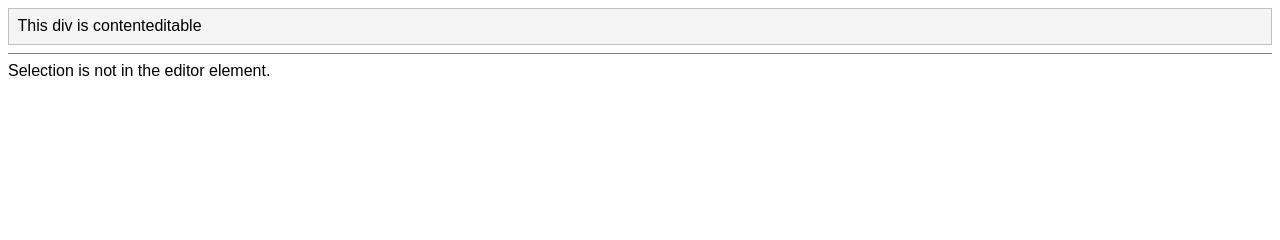
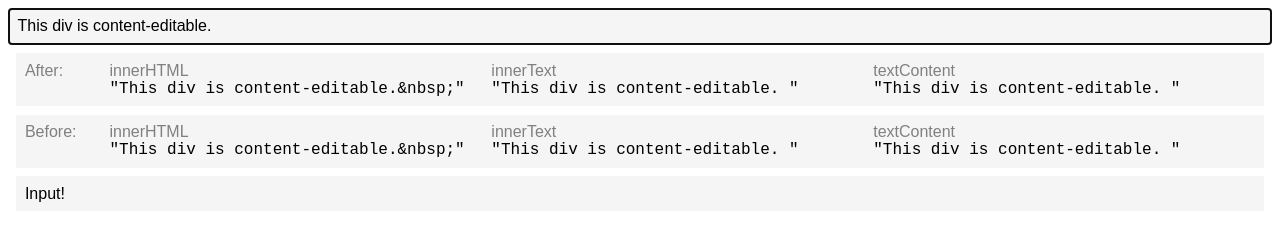
Before and after one commit to TomasHubelbauer/contenteditable, a plain HTML site: page index.html in a window 1280 px wide. Drawn offline with Linux system fonts and the light colour scheme.

Commit message:
Improve debugging and capture more findings

```diff
--- a/index.css
+++ b/index.css
@@ -15,3 +15,47 @@ hr {
   border: none;
   height: 1px;
 }
+
+#historyDiv > div {
+  background: whitesmoke;
+  display: flex;
+  margin: 1ex;
+  padding: 1ex;
+}
+
+#historyDiv > div > div {
+  flex: 1;
+  font-family: monospace;
+}
+
+#historyDiv > div.before::before {
+  color: gray;
+  content: 'Before:';
+  display: inline-block;
+  width: 10ex;
+}
+
+#historyDiv > div.after::before {
+  color: gray;
+  content: 'After:';
+  display: inline-block;
+  width: 10ex;
+}
+
+#historyDiv > div > div::before {
+  color: gray;
+  display: block;
+  font: icon;
+}
+
+#historyDiv > div > div:nth-child(1)::before {
+  content: 'innerHTML';
+}
+
+#historyDiv > div > div:nth-child(2)::before {
+  content: 'innerText';
+}
+
+#historyDiv > div > div:nth-child(3)::before {
+  content: 'textContent';
+}
--- a/index.html
+++ b/index.html
@@ -7,7 +7,7 @@
     <link rel="stylesheet" href="index.css" />
   </head>
   <body>
-    <div id="editorDiv" contenteditable="true">This div is contenteditable</div>
+    <div id="editorDiv" contenteditable="true"></div>
     <div id="historyDiv"></div>
   </body>
 </html>
--- a/index.js
+++ b/index.js
@@ -1,32 +1,11 @@
 window.addEventListener('load', () => {
+  const historyDiv = document.getElementById('historyDiv');
   const editorDiv = document.getElementById('editorDiv');
   editorDiv.addEventListener('input', handleEditorDivInput);
+  editorDiv.focus();
 
-  const historyDiv = document.getElementById('historyDiv');
-
-  handleEditorDivInput();
-
-  function log(message) {
-    const messageDiv = document.createElement('div');
-    messageDiv.textContent = message;
-    historyDiv.insertAdjacentElement('afterbegin', messageDiv);
-    historyDiv.insertAdjacentElement('afterbegin', document.createElement('hr'));
-  }
-
-  function printRange(/** @type {Range} */ range) {
-    const pairs = [];
-    for (const key in range) {
-      const type = typeof range[key];
-      if (type === 'function') {
-        continue;
-      }
-
-      const value = range[key];
-      pairs.push(`${key} = ${value}`)
-    }
-
-    return pairs.join(' ');
-  }
+  // Simulate the initial input
+  document.execCommand('insertText', false, 'This div is content-editable. ');
 
   function process(/** @type {HTMLElement} */ editorElement) {
     const selection = document.getSelection();
@@ -58,22 +37,57 @@ window.addEventListener('load', () => {
       throw new Error('Range is not collapsed to a caret.');
     }
 
-    // Remove <br> elements because they are redundant as <div> are also introduced when splitting lines
-    // TODO: Do this recursively because splitting a line wraps existing into a div and introduces a new div with a br in it
-    // TODO: Fix this also removing white space at the end of the content (which is separate from the <br>)
-    // NOTE: Using replaceWith(' ') instead of remove does not solve this completely but makes it only happen once
+    // Flatten the HTML structure
+    // TODO: Do this recursively and keep track of whether the child is a direct descendant or not
     for (const element of editorElement.children) {
-      if (element.tagName === 'BR') {
-        element.remove();
+      const key = `${element.tagName.toLowerCase()}${[...element.attributes].map(a => ` ${a.name}=${a.value}`).join('')}`;
+      switch (key) {
+        case 'br': {
+          // TODO: Try removing when in `div`, keep when direct child of the editor otherwise trailing space loss
+          break;
+        }
+        case 'div': {
+          // TODO: Do nothing?
+          break;
+        }
+        default: {
+          throw new Error(`Unexpected element ${key}.`);
+        }
       }
     }
+  }
 
-    log(`Content: "${editorElement.innerHTML}"`);
+  function log(/** @type {string} */ message) {
+    const div = document.createElement('div');
+    div.textContent = message;
+    historyDiv.insertAdjacentElement('afterbegin', div);
+  }
+
+  function debug(/** @type {string} */ className) {
+    const div = document.createElement('div');
+    div.className = className;
+
+    const innerHtmlDiv = document.createElement('div');
+    innerHtmlDiv.textContent = JSON.stringify(editorDiv.innerHTML);
+    div.append(innerHtmlDiv);
+
+    const innerTextDiv = document.createElement('div');
+    innerTextDiv.textContent = JSON.stringify(editorDiv.innerText);
+    div.append(innerTextDiv);
+
+    const textContentDiv = document.createElement('div');
+    textContentDiv.textContent = JSON.stringify(editorDiv.textContent);
+    div.append(textContentDiv);
+
+    historyDiv.insertAdjacentElement('afterbegin', div);
   }
 
   function handleEditorDivInput() {
+    log('Input!');
     try {
+      debug('before');
       process(editorDiv);
+      debug('after');
     }
     catch (error) {
       log(error.message);
```
Also changed, not shown: 1 other file.
